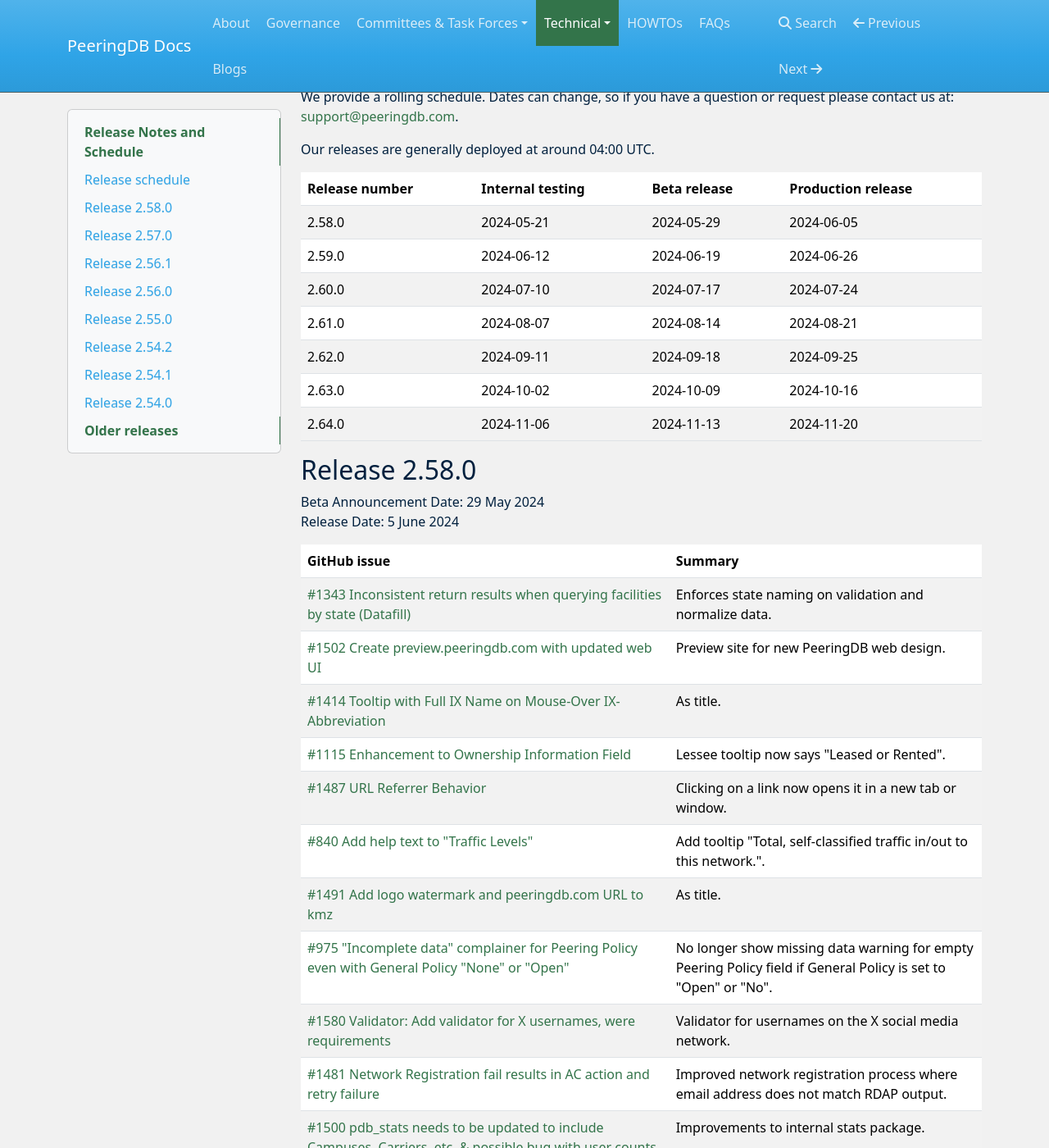
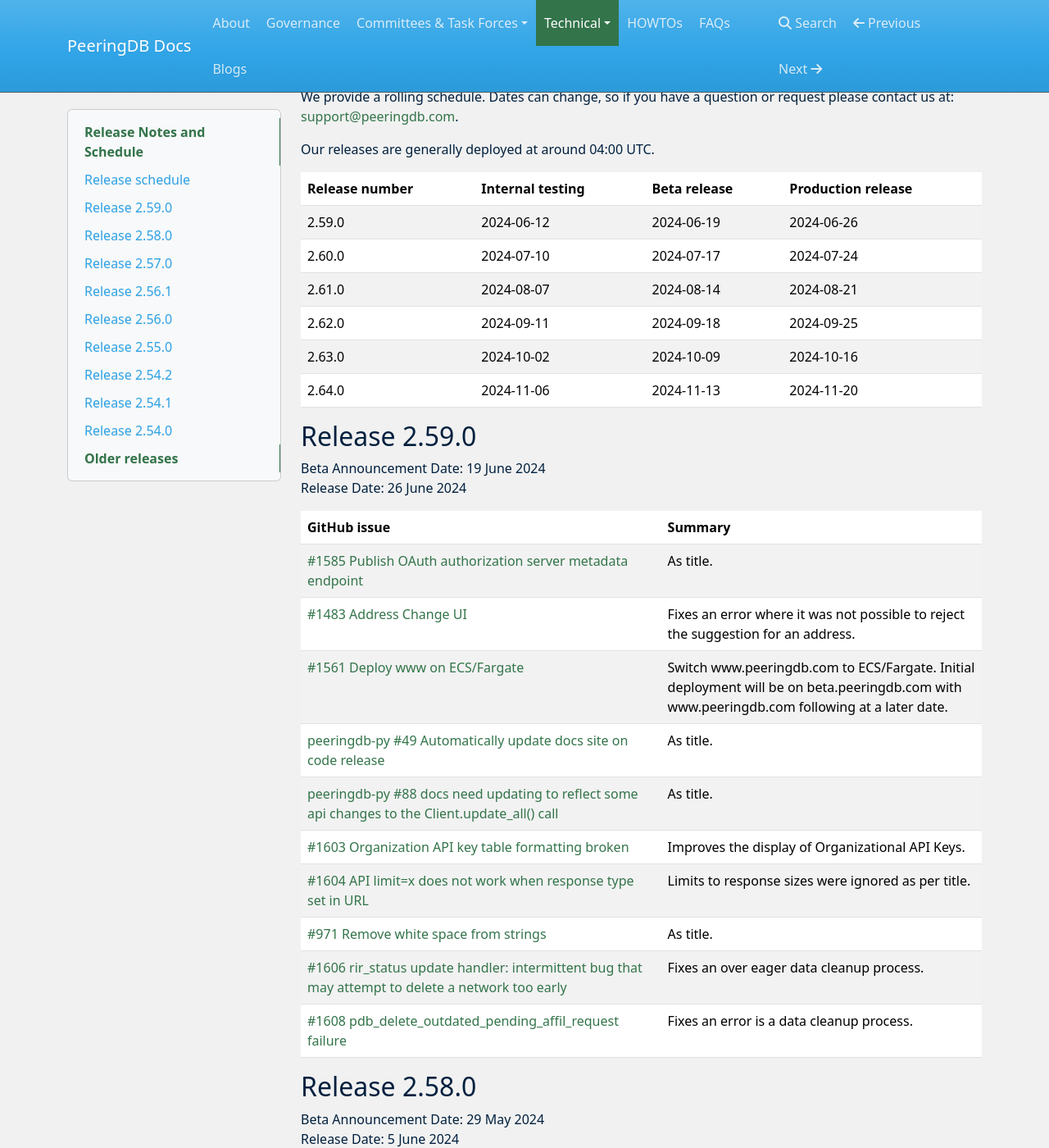
Before and after one commit to peeringdb/docs, an MkDocs documentation site: the page built from docs/release_notes/index.md, in a window 1280 px wide and 1400 px high, scrolled down 324 px. Shown: the whole window at 82% size. Built offline with MkDocs 1.6.1, drawn with Linux system fonts in a browser that asks for light colours; nearby versions of some CDN libraries.

Commit message:
Update index.md (#332)
2.59.0 release notes

```diff
--- a/docs/release_notes/index.md
+++ b/docs/release_notes/index.md
@@ -14,13 +14,31 @@
 
 | **Release number** | **Internal testing** | **Beta release** | **Production release** |
 | -------------- | ---------------- | ------------ | ------------------ |
-| 2.58.0 | 2024-05-21 | 2024-05-29 | 2024-06-05 |
 | 2.59.0 | 2024-06-12 | 2024-06-19 | 2024-06-26 |
 | 2.60.0 | 2024-07-10 | 2024-07-17 | 2024-07-24 |
 | 2.61.0 | 2024-08-07 | 2024-08-14 | 2024-08-21 |
 | 2.62.0 | 2024-09-11 | 2024-09-18 | 2024-09-25 |
 | 2.63.0 | 2024-10-02 | 2024-10-09 | 2024-10-16 |
 | 2.64.0 | 2024-11-06 | 2024-11-13 | 2024-11-20 |
+
+## Release 2.59.0
+
+Beta Announcement Date: 19 June 2024
+Release Date: 26 June 2024
+
+| **GitHub issue** | **Summary** |
+| ----------------- | ----------- |
+| [#1585 Publish OAuth authorization server metadata endpoint](https://github.com/peeringdb/peeringdb/issues/1585) | As title.|
+| [#1483 Address Change UI](https://github.com/peeringdb/peeringdb/issues/1483) | Fixes an error where it was not possible to reject the suggestion for an address.|
+| [#1561 Deploy www on ECS/Fargate](https://github.com/peeringdb/peeringdb/issues/1561) | Switch www.peeringdb.com to ECS/Fargate. Initial deployment will be on beta.peeringdb.com with www.peeringdb.com following at a later date.|
+| [peeringdb-py #49 Automatically update docs site on code release](https://github.com/peeringdb/peeringdb-py/issues/49) | As title.|
+| [peeringdb-py #88 docs need updating to reflect some api changes to the Client.update_all() call](https://github.com/peeringdb/peeringdb-py/issues/88) | As title.|
+| [#1603 Organization API key table formatting broken](https://github.com/peeringdb/peeringdb/issues/1603) | Improves the display of Organizational API Keys.|
+| [#1604 API limit=x does not work when response type set in URL](https://github.com/peeringdb/peeringdb/issues/1604) | Limits to response sizes were ignored as per title.|
+| [#971 Remove white space from strings](https://github.com/peeringdb/peeringdb/issues/971) | As title.|
+| [#1606 rir_status update handler: intermittent bug that may attempt to delete a network too early](https://github.com/peeringdb/peeringdb/issues/1606) | Fixes an over eager data cleanup process.|
+| [#1608 pdb_delete_outdated_pending_affil_request failure](https://github.com/peeringdb/peeringdb/issues/1608) | Fixes an error is a data cleanup process.|
+
 
 ## Release 2.58.0
 
```
